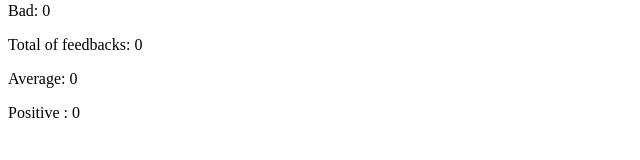
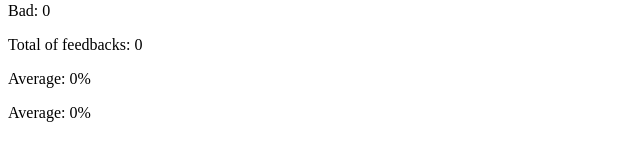
Before and after one commit to pasqualepalombo/FullStackOpenExercices, a React (Vite) app: page / in a window 1280 px wide. Shown: the part 234-394 px from the top of the page, without its empty margins (0-640 px from the left). Built offline with nearby package versions, Linux system fonts and the light colour scheme.

Commit message:
Exercise 1.7 unicafe step2 fixed

```diff
--- a/src/App.jsx
+++ b/src/App.jsx
@@ -1,69 +1,53 @@
-import { useState } from 'react'
+import { useState } from "react";
 // exercise 1.7 unicafe step2
 
 const App = () => {
-  const [good, setGood] = useState(0)
-  const [neutral, setNeutral] = useState(0)
-  const [bad, setBad] = useState(0)
-  const [allFeedbacks, setAllFeedbacks] = useState(0)
-  const [average, setAverage] = useState(0)
-  const [positive, setPositive] = useState(0)
+  const [good, setGood] = useState(0);
+  const [neutral, setNeutral] = useState(0);
+  const [bad, setBad] = useState(0);
+  const [allFeedbacks, setAllFeedbacks] = useState(0);
 
   const Positive = (props) => {
-    const good = props.props[0]
-    const allFeedbacks = props.props[1]
-    if (allFeedbacks>0) {
-      const updatedPositive = (good/allFeedbacks)
-      setPositive(updatedPositive)
-      return(
-        <p>Average: {positive*100}%</p>
-      )
+    const good = props.props[0];
+    const allFeedbacks = props.props[1];
+    let positive = 0;
+    if (allFeedbacks > 0) {
+      positive = good / allFeedbacks;
     }
-    else {
-      return(
-        <p>Positive : 0</p>
-      )
-    }
-  }
+    return <p>Average: {positive * 100}%</p>;
+  };
 
   const Average = (props) => {
-    const good = props.props[0]
-    const bad = props.props[1]
-    const allFeedbacks = props.props[2]
-    if (allFeedbacks>0) {
-      const updatedAverage = ((good-bad)/allFeedbacks)
-      setAverage(updatedAverage)
-      return(
-        <p>Average: {average}</p>
-      )
+    const good = props.props[0];
+    const bad = props.props[1];
+    const allFeedbacks = props.props[2];
+    let average = 0;
+    if (allFeedbacks > 0) {
+      average = (good - bad) / allFeedbacks;
     }
-    else {
-      return(
-        <p>Average: 0</p>
-      )
-    }
-  }
+    return <p>Average: {average}%</p>;
+  };
 
   const handleGood = () => {
-    const updatedGood = good + 1
-        setGood(updatedGood)
-        const updatedAllFeedbacks = allFeedbacks + 1
-        setAllFeedbacks(updatedAllFeedbacks)
-  }
+    const updatedGood = good + 1;
+    setGood(updatedGood);
+    const updatedAllFeedbacks = allFeedbacks + 1;
+    setAllFeedbacks(updatedAllFeedbacks);
+  };
 
-const handleNeutral = () => {
-  const updatedNeutral = neutral + 1
-        setNeutral(updatedNeutral)
-        const updatedAllFeedbacks = allFeedbacks + 1
-        setAllFeedbacks(updatedAllFeedbacks)
-}
+  const handleNeutral = () => {
+    const updatedNeutral = neutral + 1;
+    setNeutral(updatedNeutral);
+    const updatedAllFeedbacks = allFeedbacks + 1;
+    setAllFeedbacks(updatedAllFeedbacks);
+  };
 
-const handleBad = () => {
-  const updatedBad = bad + 1
-        setBad(updatedBad)
-        const updatedAllFeedbacks = allFeedbacks + 1
-        setAllFeedbacks(updatedAllFeedbacks)
-}
+  const handleBad = () => {
+    const updatedBad = bad + 1;
+    setBad(updatedBad);
+    const updatedAllFeedbacks = allFeedbacks + 1;
+    setAllFeedbacks(updatedAllFeedbacks);
+  };
 
   return (
     <div>
@@ -79,7 +63,7 @@ const handleBad = () => {
       <Average props={[good, bad, allFeedbacks]} />
       <Positive props={[good, allFeedbacks]} />
     </div>
-  )
-}
+  );
+};
 
-export default App
+export default App;
```
